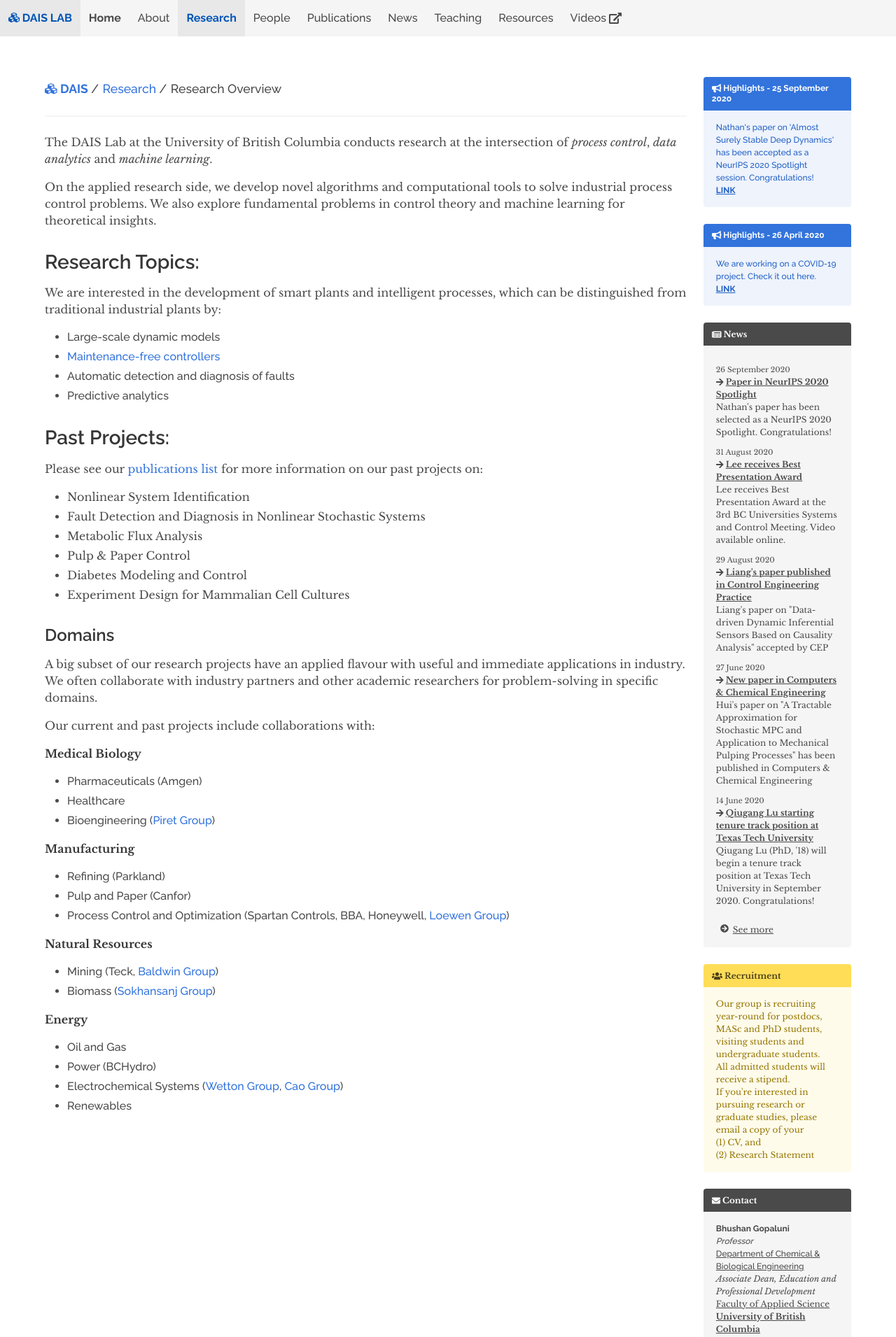
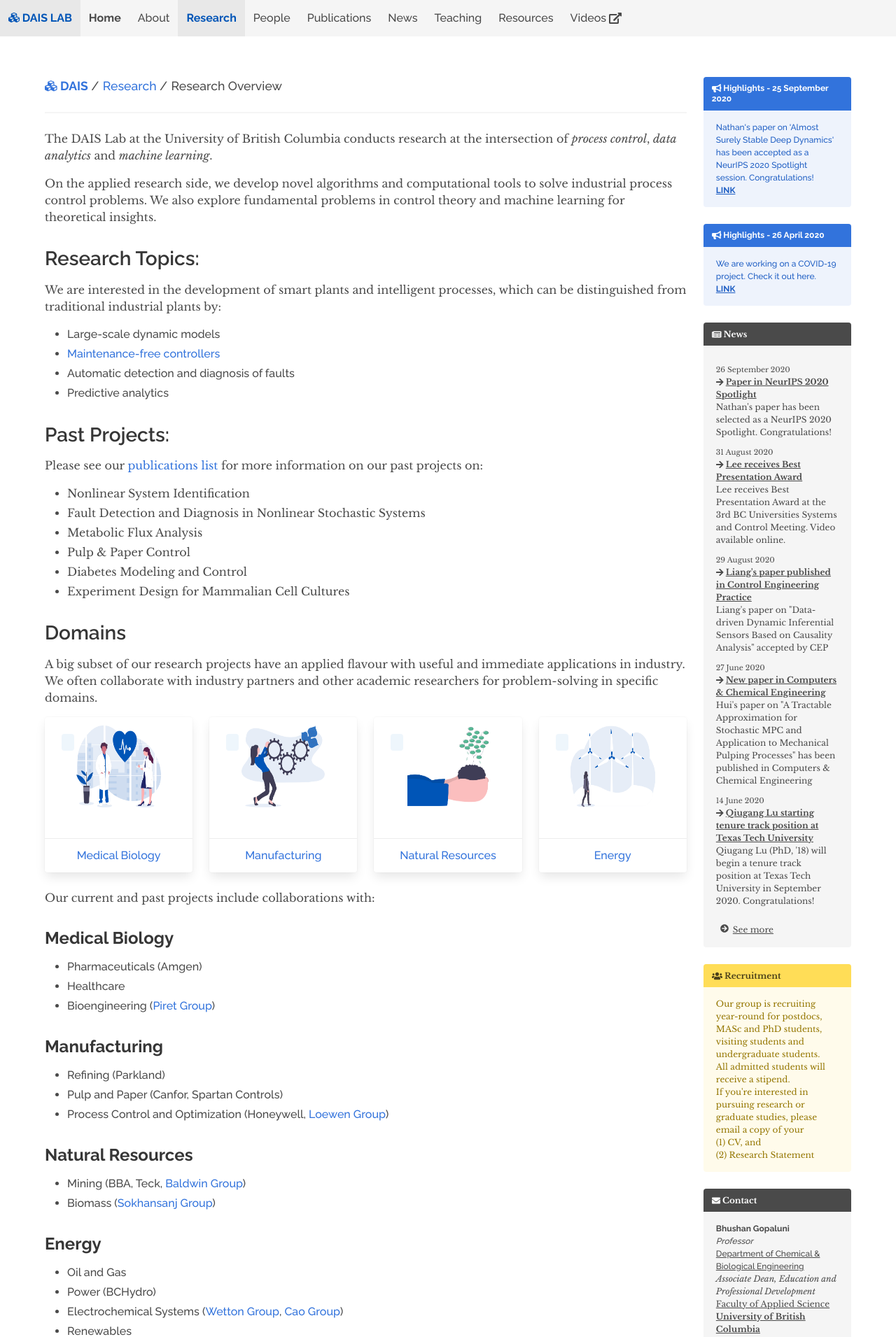
Before and after one commit to daisubc/daisubc.github.io, a Jekyll site: the page built from research/research.md, in a window 1280 px wide. Shown: the top 1911 px of the page at 70% size. Built offline with Jekyll 4.4.1, drawn with Linux system fonts in a browser that asks for light colours; nearby versions of some CDN libraries.

Commit message:
tweak homepage

```diff
--- a/_includes/industries.html
+++ b/_includes/industries.html
@@ -90,13 +90,13 @@
   <h5 id="manufacturing">Manufacturing</h5>
     <ul>
     <li>Refining (Parkland)</li>
-    <li>Pulp and Paper (Canfor)</li>
-    <li>Process Control and Optimization (Spartan Controls, BBA, Honeywell, <a target="_blank" href="https://www.math.ubc.ca/~loew/">Loewen Group</a>)</li>
+    <li>Pulp and Paper (Canfor, Spartan Controls)</li>
+    <li>Process Control and Optimization (Honeywell, <a target="_blank" href="https://www.math.ubc.ca/~loew/">Loewen Group</a>)</li>
   </ul>
 
   <h5 id="naturalresources">Natural Resources</h5>
   <ul>
-    <li>Mining (Teck, <a target="_blank" href="https://www.chbe.ubc.ca/profile/susan-baldwin/">Baldwin Group</a>)</li>
+    <li>Mining (BBA, Teck, <a target="_blank" href="https://www.chbe.ubc.ca/profile/susan-baldwin/">Baldwin Group</a>)</li>
     <li>Biomass (<a target="_blank" href="https://biomass.ubc.ca/">Sokhansanj Group</a>)</li>
   </ul>
 
--- a/_layouts/home.html
+++ b/_layouts/home.html
@@ -10,10 +10,10 @@ layout: default
     </section>
 
     <hr>
-    <section>
+<!--     <section>
       {% include industries.html %}
     </section>
-    <hr>
+    <hr> -->
 
     <section>
       <div class="content">
--- a/assets/css/dais.scss
+++ b/assets/css/dais.scss
@@ -75,8 +75,11 @@ ol.breadcrumbs-ol {
 }
 
 ol.breadcrumbs-ol li {
-  display: inline-block;
+  display: inline;
+  padding-top: 0.5em;
+  padding-bottom: 0.5em;
   font-size: 1.1em;
+  white-space:nowrap;
 }
 
 ol.breadcrumbs-ol li a {text-decoration: none;}
@@ -164,8 +167,16 @@ p {
   font-weight: 500 !important;
 }
 
+.is-sans-serif{
+  font-family: $sans-serif-font !important;
+}
+
 .breadcrumb-header{
   color: $darkblue;
   font-weight: 500 !important;
   font-size: 1.1em;
 }
+
+.research-card-item{
+  font-size: 0.7em;
+}
--- a/research/research.md
+++ b/research/research.md
@@ -33,27 +33,103 @@ Please see our [publications list](/publications) for more information on our pa
 
 - Experiment Design for Mammalian Cell Cultures
 
-### Domains
+## Domains
 A big subset of our research projects have an applied flavour with useful and immediate applications in industry. We often collaborate with industry partners and other academic researchers for problem-solving in specific domains.
+
+<div class="columns is-multiline is-mobile is-tablet">
+  <div class="column is-one-quarter-desktop is-half-mobile is-half-tablet">
+    <div class="card">
+        <div class="card-image">
+            <figure class="image is-3by2">
+              <img src="{{ site.baseurl }}/assets/img/undraw_medicine_b1ol.png" alt="bioengineering process control machine learning data analytics" title="Data Analytics for Bioengineering and Medical Biology">
+            </figure>
+            <div class="card-content is-overlay is-clipped">
+              <span class="tag is-info is-light">
+              </span>
+            </div>
+        </div>
+        <footer class="card-footer">
+            <a href="#medical-biology" class="card-footer-item">
+              Medical Biology
+            </a>
+        </footer>
+    </div>
+  </div>
+  <div class="column is-one-quarter-desktop is-half-mobile is-half-tablet">
+    <div class="card">
+        <div class="card-image">
+            <figure class="image is-3by2">
+              <img src="{{ site.baseurl }}/assets/img/undraw_in_progress_ql66.png" alt="parkland teck spartan controls refining honeywell optimization" title="Predictive Analytics and Machine Learning for Manufacturing">
+            </figure>
+            <div class="card-content is-overlay is-clipped">
+              <span class="tag is-info is-light">
+              </span>
+            </div>
+        </div>
+        <footer class="card-footer">
+            <a href="#manufacturing" class="card-footer-item">
+              Manufacturing
+            </a>
+        </footer>
+    </div>
+  </div>
+  <div class="column is-one-quarter-desktop is-half-mobile is-half-tablet">
+    <div class="card">
+        <div class="card-image">
+            <figure class="image is-3by2">
+              <img src="{{ site.baseurl }}/assets/img/undraw_environment_iaus.png" alt="mining teck biomass analytics machine learning" title="Applied Advanced Analytics and Machine Learning Research in Natural Resources">
+            </figure>
+            <div class="card-content is-overlay is-clipped">
+              <span class="tag is-info is-light">
+              </span>
+            </div>
+        </div>
+        <footer class="card-footer">
+            <a href="#natural-resources" class="card-footer-item">
+              Natural Resources
+            </a>
+        </footer>
+    </div>
+  </div>
+  <div class="column is-one-quarter-desktop is-half-mobile is-half-tablet">
+    <div class="card">
+        <div class="card-image">
+            <figure class="image is-3by2">
+              <img src="{{ site.baseurl }}/assets/img/undraw_wind_turbine_x2k4.png" alt="oil gas machine learning renewables wind solar" title="Data Analytics for Energy">
+            </figure>
+            <div class="card-content is-overlay is-clipped">
+              <span class="tag is-info is-light">
+              </span>
+            </div>
+        </div>
+        <footer class="card-footer">
+            <a href="#energy" class="card-footer-item">
+              Energy
+            </a>
+        </footer>
+    </div>
+  </div>
+</div>
 
 Our current and past projects include collaborations with:
 
-**Medical Biology**
+### **Medical Biology**
+
 - Pharmaceuticals (Amgen)
 - Healthcare
 - Bioengineering ([Piret Group](https://www.msl.ubc.ca/people/dr-james-piret/){:target="_blank"})
 
-**Manufacturing**
+### **Manufacturing**
 
 - Refining (Parkland)
-- Pulp and Paper (Canfor)
-- Process Control and Optimization (Spartan Controls, BBA, Honeywell, [Loewen Group](https://www.math.ubc.ca/~loew/){:target="_blank"})
+- Pulp and Paper (Canfor, Spartan Controls)
+- Process Control and Optimization (Honeywell, [Loewen Group](https://www.math.ubc.ca/~loew/){:target="_blank"})
 
-**Natural Resources**
-- Mining (Teck, [Baldwin Group](https://www.chbe.ubc.ca/profile/susan-baldwin/){:target="_blank"})
+### **Natural Resources**
+- Mining (BBA, Teck, [Baldwin Group](https://www.chbe.ubc.ca/profile/susan-baldwin/){:target="_blank"})
 - Biomass ([Sokhansanj Group](https://biomass.ubc.ca/){:target="_blank"})
 
-**Energy**
+### **Energy**
 - Oil and Gas
 - Power (BCHydro)
 - Electrochemical Systems ([Wetton Group](https://www.math.ubc.ca/~wetton/){:target="_blank"}, [Cao Group](https://optimal.chbe.ubc.ca/){:target="_blank"})
```
Also changed, not shown: _includes/research.html (+30 -18 lines), index.md (+1 -0 lines).
